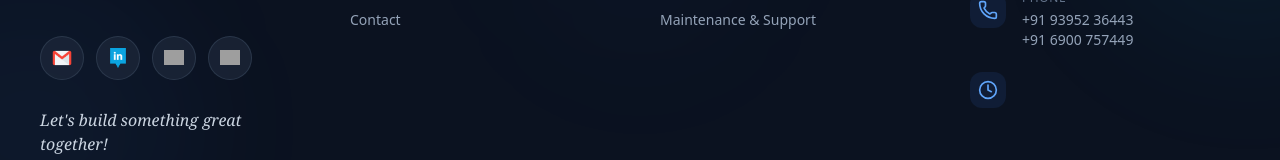
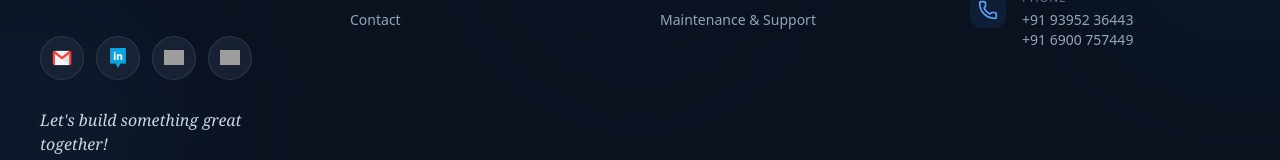
Before and after one commit to hafizur2713/ClockTech, a React (Vite) app: page / in a window 1280 px wide. Shown: the part 3336-3496 px from the top of the page. Built offline with nearby package versions, Linux system fonts and the light colour scheme; grey boxes are pictures that could not be loaded; the HTML template or start-up script is replaced by a standard one.

Commit message:
working hour removed

```diff
--- a/src/components/layout/Footer.tsx
+++ b/src/components/layout/Footer.tsx
@@ -341,15 +341,7 @@ const Footer = () => {
 
               {/* Working Hours */}
 
-              <li className="flex items-start gap-4">
 
-                <div className="mt-0.5 flex h-9 w-9 shrink-0 items-center justify-center rounded-lg bg-blue-500/10">
-                  <Clock className="h-5 w-5 text-blue-400" />
-                </div>
-
-
-
-              </li>
 
             </ul>
 
```
